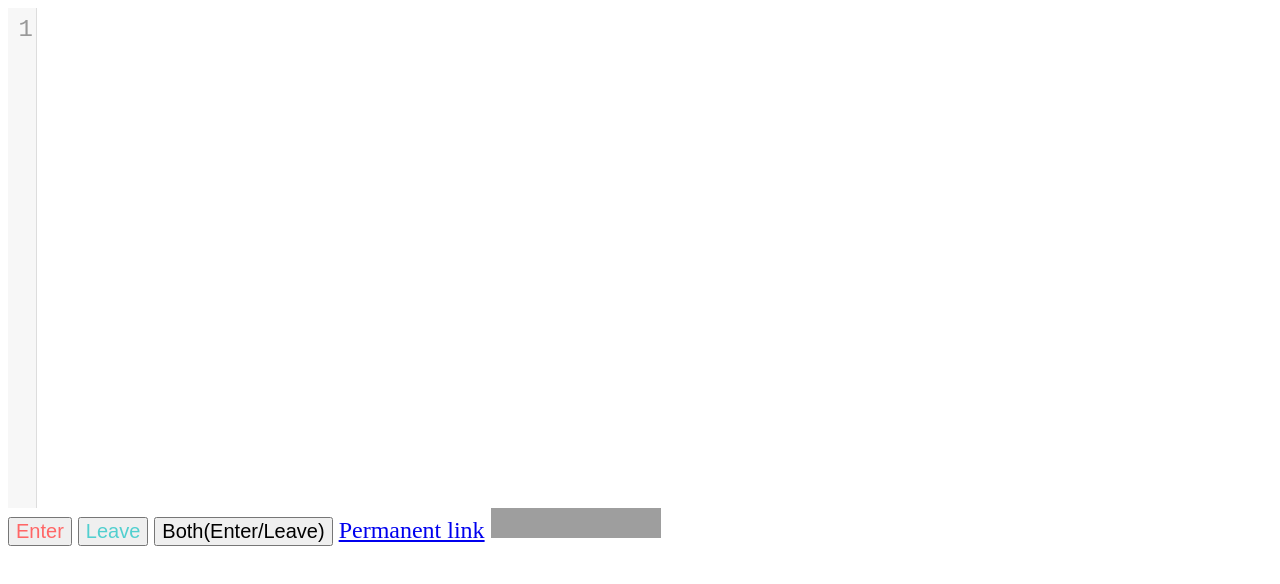
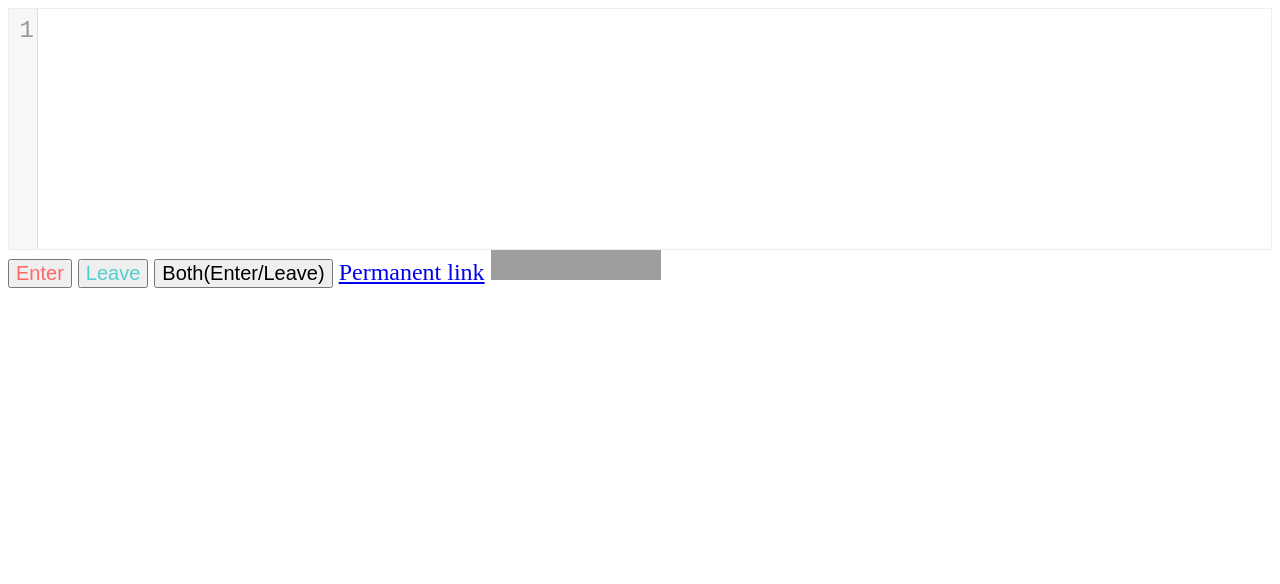
Before and after one commit to azu/visualize_estraverse, a website: page index.html in a window 1280 px wide. Drawn offline with Linux system fonts and the light colour scheme; grey boxes are pictures that could not be loaded.

Commit message:
feat(codemirror): Automatic resize height

```diff
--- a/css/codemirror.css
+++ b/css/codemirror.css
@@ -3,9 +3,14 @@
 .CodeMirror {
     /* Set height, width, borders, and global font properties here */
     font-family: monospace;
-    height: 500px;
+    border: 1px solid #eee;
+    height: auto;
 }
-
+.CodeMirror-scroll {
+    min-height: 10em;
+    overflow-y: hidden;
+    overflow-x: auto;
+}
 .CodeMirror-scroll {
     /* Set scrolling behaviour here */
     overflow: auto;
```
